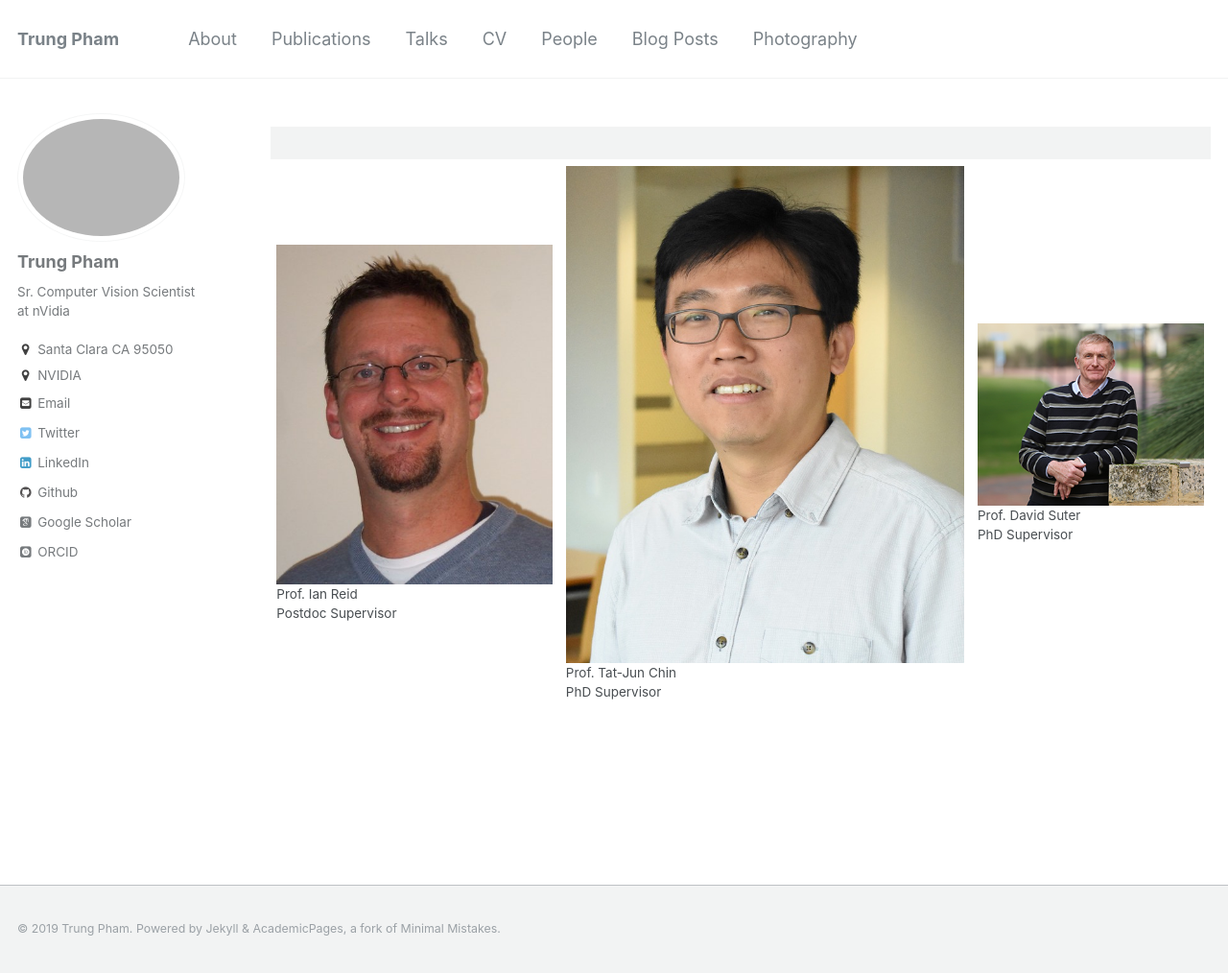
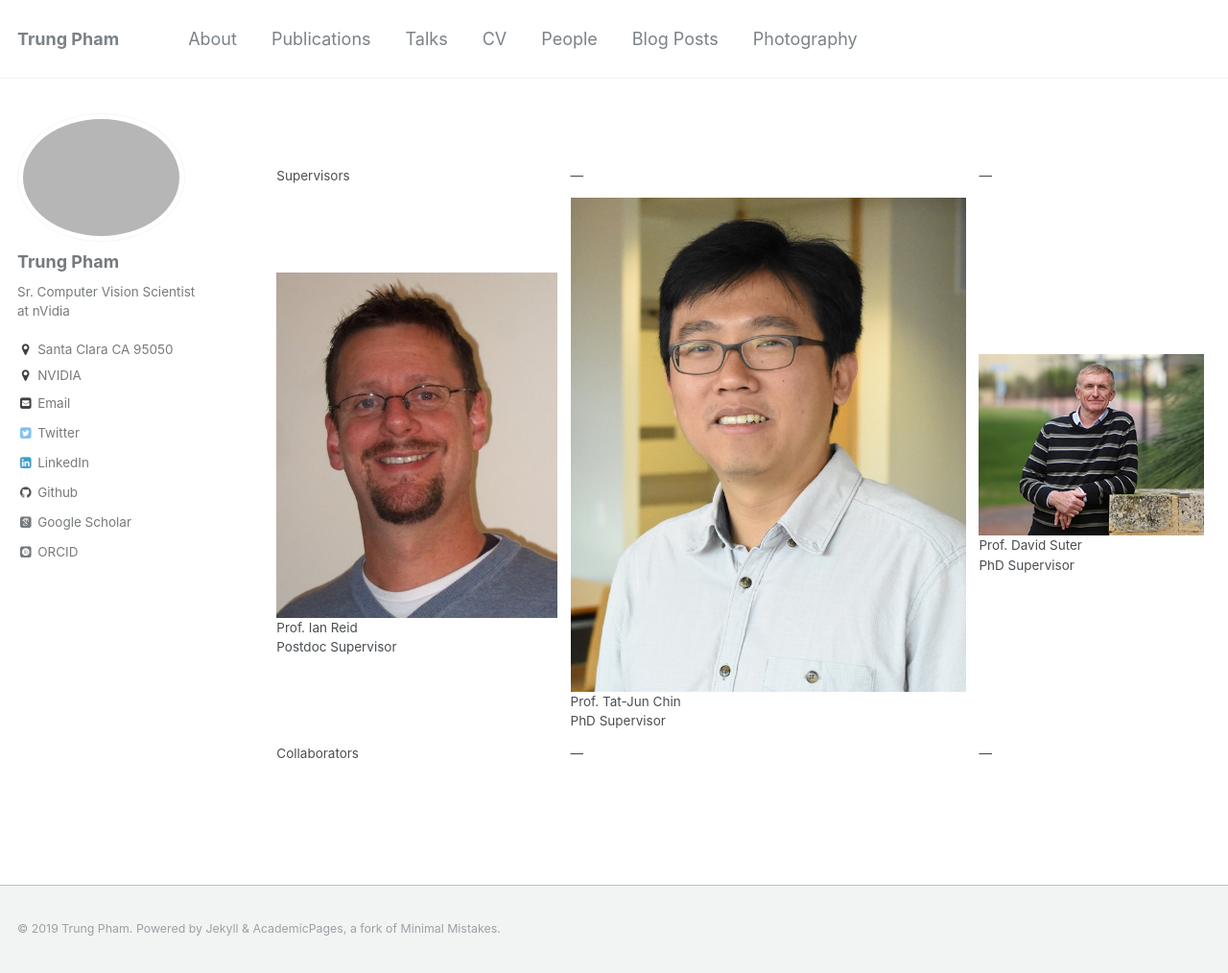
Before and after one commit to trungtpham/trungtpham.github.io, a Jekyll site: the page built from _pages/people.md, in a window 1280 px wide and 1014 px high. Shown: the whole window at 96% size. Built offline with Jekyll 4.4.1, drawn with Linux system fonts in a browser that asks for light colours; some web fonts are replaced.

Commit message:
Update people.md

```diff
--- a/_pages/people.md
+++ b/_pages/people.md
@@ -8,5 +8,6 @@ author_profile: true
 {% include base_path %}
 
 |   |   |   |
-|---|---|---|
+|Supervisors|---|---|
 |<img src="../images/ian_reid.jpg" alt="drawing" height="200px"/> <br> Prof. [Ian Reid](https://cs.adelaide.edu.au/~ianr/) <br> Postdoc Supervisor| <img src="../images/tj.jpg" alt="drawing" height="200px"/> <br> Prof. [Tat-Jun Chin](https://cs.adelaide.edu.au/~tjchin/) <br> PhD Supervisor| <img src="../images/david_suter.jpg" alt="drawing" height="200px"/> <br> Prof. [David Suter](https://cs.adelaide.edu.au/~dsuter/) <br> PhD Supervisor|
+|Collaborators|---|---|
```
